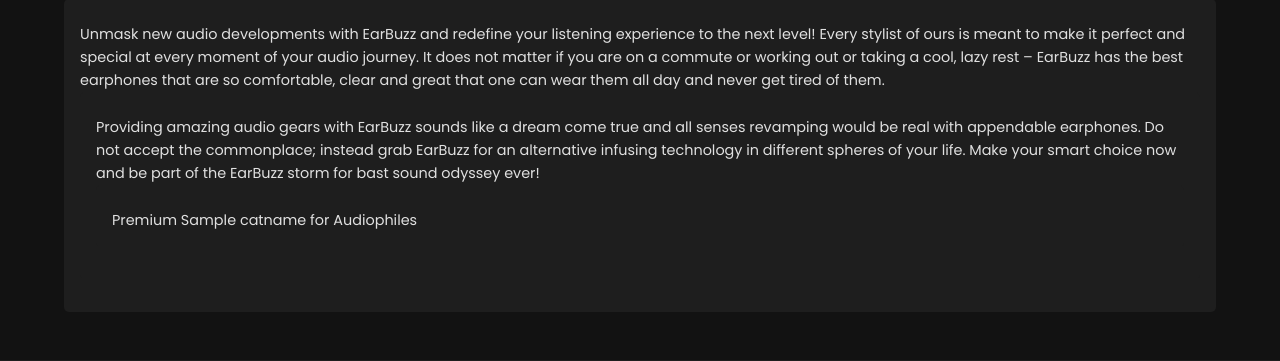
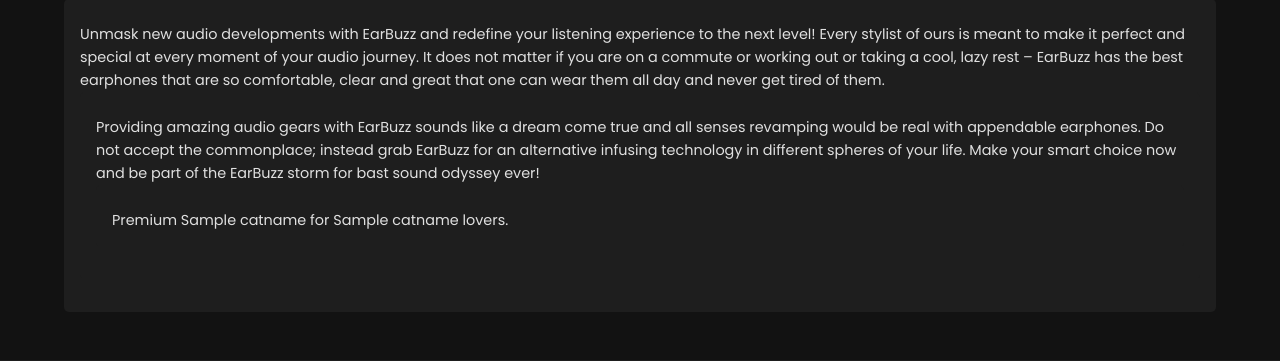
Before and after one commit to devnydv/earbuzz, a Flask app: template templates/products.html in a window 1280 px wide. Shown: the part 802-1163 px from the top of the page. Run offline with Flask 3, Linux system fonts and the light colour scheme; the template is opened without the code that fills it: most values are stand-ins (such as "Sample title", 1, 10 or a date in 2020); parts of the project's set-up code (start-up, migrations or seed data) failed here and were passed over.

Commit message:
some seo

```diff
--- a/templates/products.html
+++ b/templates/products.html
@@ -122,7 +122,7 @@
         <!-- <span class="review-author">Alex T.</span>
         <span class="review-rating">★★★★★</span> -->
       </div>
-      <p class="review-content">Premium {{catname}} for Audiophiles</p>
+      <p class="review-content">Premium {{catname}} for {{catname}} lovers. </p>
     </div>
   </section>
 </main>
```
